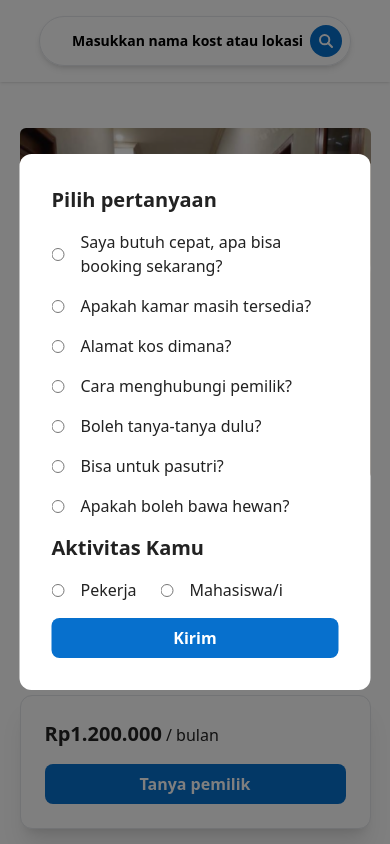
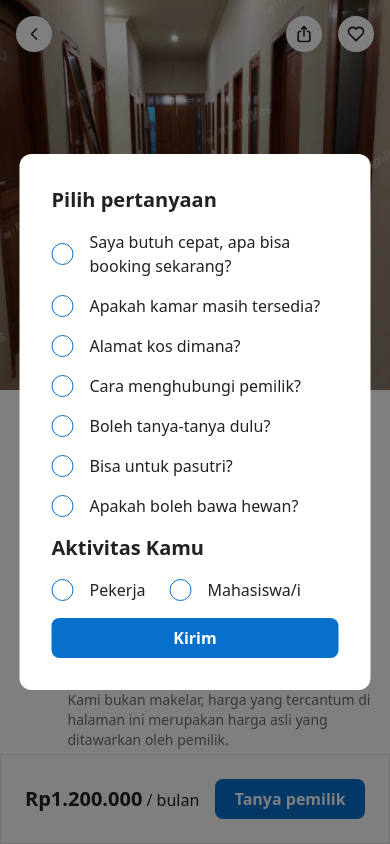
Before and after one commit to jihadable/pakkos, a React (Vite) app: page /room/title in a window 390 px wide. Both pictures are taken after a click on the button "Tanya pemilik". Shown: the top 844 px of the page. Built offline with nearby package versions, Linux system fonts and the light colour scheme.

Commit message:
membuat responsive untuk halaman title

```diff
--- a/src/components/Navbar.jsx
+++ b/src/components/Navbar.jsx
@@ -18,7 +18,7 @@ export default function Navbar({ page }){
     }, [])
 
     return (
-        <nav className={`fixed left-0 right-0 top-0 py-4 ${page === "title" ? "px-[10vw] tablet:px-[5vw]" : "px-[5vw]"} bg-white flex items-center justify-between text-[#222] shadow z-10`}>
+        <nav className={`fixed left-0 right-0 top-0 py-4 ${page === "title" ? "px-[10vw] tablet:px-[5vw] mobile:hidden" : "px-[5vw]"} bg-white flex items-center justify-between text-[#222] shadow z-10`}>
             <a href="/" className="logo flex mobile:hidden">
                 <img src={logo} alt="Logo" />
             </a>
--- a/src/pages/Title.jsx
+++ b/src/pages/Title.jsx
@@ -17,6 +17,9 @@ import { IconCar } from "@tabler/icons-react"
 import { IconWindow } from "@tabler/icons-react"
 import { IconGridDots } from "@tabler/icons-react"
 import { useState } from "react"
+import { IconChevronLeft } from "@tabler/icons-react"
+import { Link } from "react-router-dom"
+import goTop from "../components/goTop"
 
 export default function Title(){
     return (
@@ -30,8 +33,8 @@ export default function Title(){
 
 function Header(){
     return (
-        <header className="w-[80vw] mx-auto mt-32 flex flex-col gap-4 mobile:w-[90vw] mobile:flex-col-reverse tablet:w-[90vw]">
-            <div className="info flex flex-col gap-4">
+        <header className="w-[80vw] mx-auto mt-32 flex flex-col gap-4 mobile:w-full mobile:flex-col-reverse tablet:w-[90vw] mobile:mt-0">
+            <div className="info flex flex-col gap-4 mobile:px-[5vw]">
                 <div className="font-semibold text-2xl">Kost Eksklusif Kertajaya Surabaya 289651SM</div>
                 <div className="flex items-center justify-between text-sm mobile:flex-col mobile:items-start mobile:gap-4">
                     <div className="left flex items-center gap-4">
@@ -57,14 +60,27 @@ function Header(){
                 </div>
             </div>
             <div className="images flex w-full mobile:overflow-x-auto relative">
-                <div className="images-container w-full h-[420px] flex rounded-md overflow-hidden mobile:w-[90vw] mobile:h-[90vw] mobile:overflow-x-auto">
-                    <div className="images w-full h-full flex gap-2 mobile:w-fit">
-                        <div className="title-img1 w-full h-full mobile:w-[90vw] mobile:h-[90vw]"></div>
-                        <div className="grid grid-cols-2 gap-2 w-full h-full mobile:flex mobile:w-fit mobile:h-[90vw]">
-                            <div className="title-img2 mobile:w-[90vw] mobile:h-[90vw]"></div>
-                            <div className="title-img3 mobile:w-[90vw] mobile:h-[90vw]"></div>
-                            <div className="title-img4 mobile:w-[90vw] mobile:h-[90vw]"></div>
-                            <div className="title-img5 mobile:w-[90vw] mobile:h-[90vw]"></div>
+                <div className="images-container w-full h-[420px] flex rounded-md overflow-hidden mobile:w-full mobile:h-[100vw] mobile:overflow-x-auto mobile:rounded-none">
+                    <div className="images w-full h-full flex gap-2 mobile:w-fit mobile:gap-0">
+                        <div className="title-img1 w-full h-full mobile:w-[100vw] mobile:h-[100vw]"></div>
+                        <div className="grid grid-cols-2 gap-2 w-full h-full mobile:flex mobile:w-fit mobile:h-[100vw] mobile:gap-0">
+                            <div className="title-img2 mobile:w-[100vw] mobile:h-[100vw]"></div>
+                            <div className="title-img3 mobile:w-[100vw] mobile:h-[100vw]"></div>
+                            <div className="title-img4 mobile:w-[100vw] mobile:h-[100vw]"></div>
+                            <div className="title-img5 mobile:w-[100vw] mobile:h-[100vw]"></div>
+                        </div>
+                    </div>
+                </div>
+                <div className="btns hidden mobile:flex mobile:justify-between mobile:absolute mobile:top-0 mobile:left-0 mobile:right-0 mobile:p-4">
+                    <Link to={"/room"} onClick={goTop} className="back flex justify-center items-center rounded-full bg-white p-2">
+                        <IconChevronLeft width={20} height={20} />
+                    </Link>
+                    <div className="flex items-center gap-4">
+                        <div className="flex justify-center items-center rounded-full bg-white p-2">
+                            <IconShare2 width={20} height={20} />
+                        </div>
+                        <div className="flex justify-center items-center rounded-full bg-white p-2">
+                            <IconHeart width={20} height={20} />
                         </div>
                     </div>
                 </div>
@@ -79,7 +95,7 @@ function Header(){
 
 function Content(){
     return (
-        <div className="flex gap-4 w-[80vw] mx-auto mt-10 mb-24 mobile:w-[90vw] mobile:flex-col-reverse tablet:w-[90vw]">
+        <div className="flex gap-20 w-[80vw] mx-auto mt-10 mb-24 mobile:w-[90vw] mobile:flex-col-reverse tablet:w-[90vw]">
             <Keuntungan />
             <Harga />
         </div>
@@ -88,7 +104,7 @@ function Content(){
 
 function Keuntungan(){
     return (
-        <section className="w-3/5 flex flex-col gap-8 mobile:w-full">
+        <section className="w-[65%] flex flex-col gap-8 mobile:w-full">
             <YangKamuDapatkan />
             <div className="line h-[1px] w-full bg-[#ddd]"></div>
             <SpesifikasiKamar />
@@ -309,8 +325,8 @@ function Harga(){
 
     return (
         <>
-        <section className="w-2/5 h-fit flex flex-col gap-4 p-6 border rounded-xl bg-white shadow-xl sticky top-24 mobile:w-full mobile:static">
-            <div className="">
+        <section className="w-[35%] h-fit flex flex-col gap-4 p-6 border rounded-xl bg-white shadow-xl sticky top-24 mobile:w-full mobile:fixed mobile:bottom-0 mobile:top-auto mobile:left-0 mobile:right-0 mobile:flex-row mobile:rounded-none mobile:items-center mobile:border-t">
+            <div className="mobile:whitespace-nowrap">
                 <span className="font-semibold text-xl">Rp1.200.000</span> / bulan
             </div>
             <button className="rounded-lg w-full flex items-center justify-center text-white py-2 font-semibold bg-primary" onClick={() => setShowTanyaPemilik(true)}>Tanya pemilik</button>
@@ -326,6 +342,9 @@ function TanyaPemilik({ showTanyaPemilik, setShowTanyaPemilik }){
 
     const aktivitasData = ["Pekerja", "Mahasiswa/i"]
 
+    const [pertanyaanValue, setPertanyaanValue] = useState("")
+    const [aktivitasValue, setAktivitasValue] = useState("")
+
     return (
         <>
         <div className={`overlay ${showTanyaPemilik ? "flex" : "hidden"} bg-black/[.5] fixed top-0 left-0 right-0 bottom-0 z-20`} onClick={() => setShowTanyaPemilik(false)}></div>
@@ -336,10 +355,12 @@ function TanyaPemilik({ showTanyaPemilik, setShowTanyaPemilik }){
                 {
                     pertanyaanData.map((item, index) => {
                         return (
-                            <label className="flex items-center gap-4 cursor-pointer" key={index}>
-                                <input type="radio" />
+                            <div className="flex items-center gap-4 cursor-pointer" key={index} onClick={() => setPertanyaanValue(item)}>
+                                <div className="circle flex justify-center items-center p-[2px] rounded-full border border-primary">
+                                    <div className={`circle-point rounded-full w-4 h-4 ${pertanyaanValue === item ? "bg-primary" : ""}`}></div>
+                                </div>
                                 <span>{item}</span>
-                            </label>
+                            </div>
                         )
                     })
                 }
@@ -351,10 +372,12 @@ function TanyaPemilik({ showTanyaPemilik, setShowTanyaPemilik }){
                 {
                     aktivitasData.map((item, index) => {
                         return (
-                            <label className="flex items-center gap-4 cursor-pointer" key={index}>
-                                <input type="radio" />
+                            <div className="flex items-center gap-4 cursor-pointer" key={index} onClick={() => setAktivitasValue(item)}>
+                                <div className="circle flex justify-center items-center p-[2px] rounded-full border border-primary">
+                                    <div className={`circle-point rounded-full w-4 h-4 ${aktivitasValue === item ? "bg-primary" : ""}`}></div>
+                                </div>
                                 <span>{item}</span>
-                            </label>
+                            </div>
                         )
                     })
                 }
```
